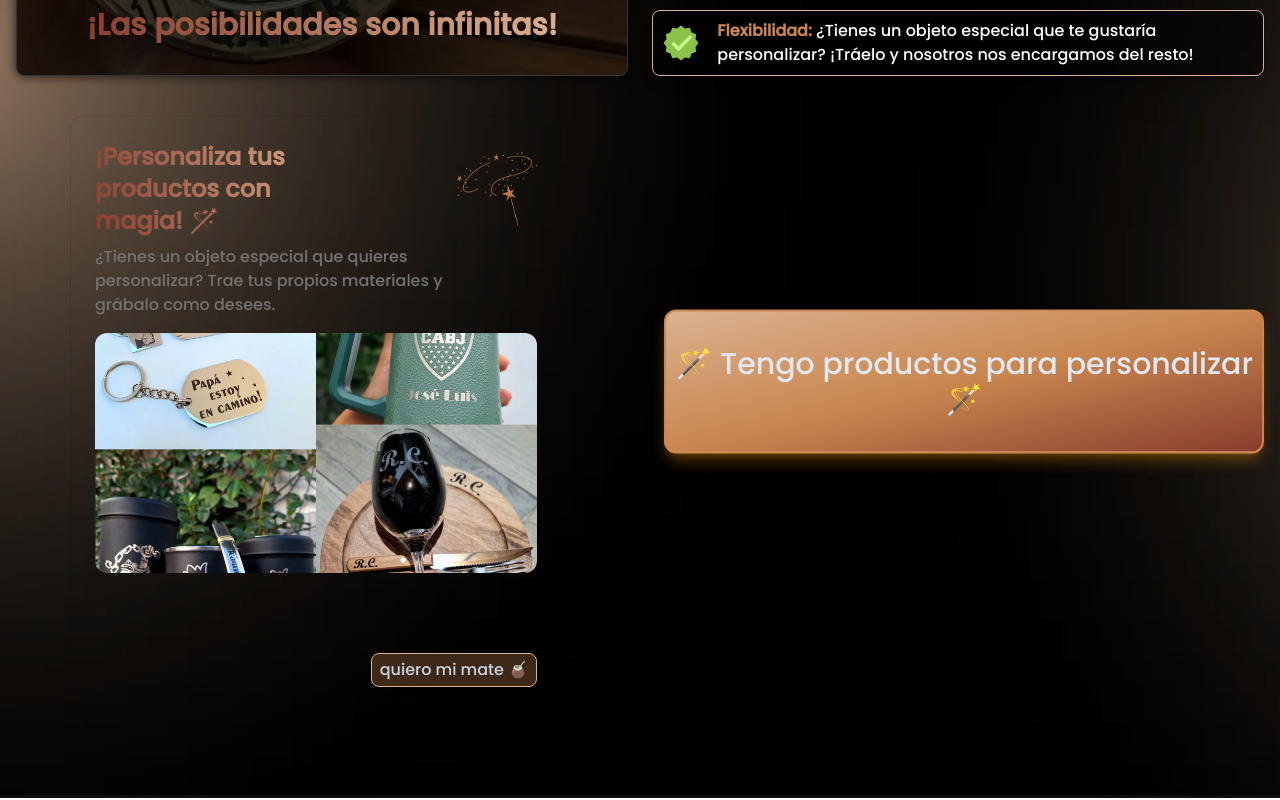
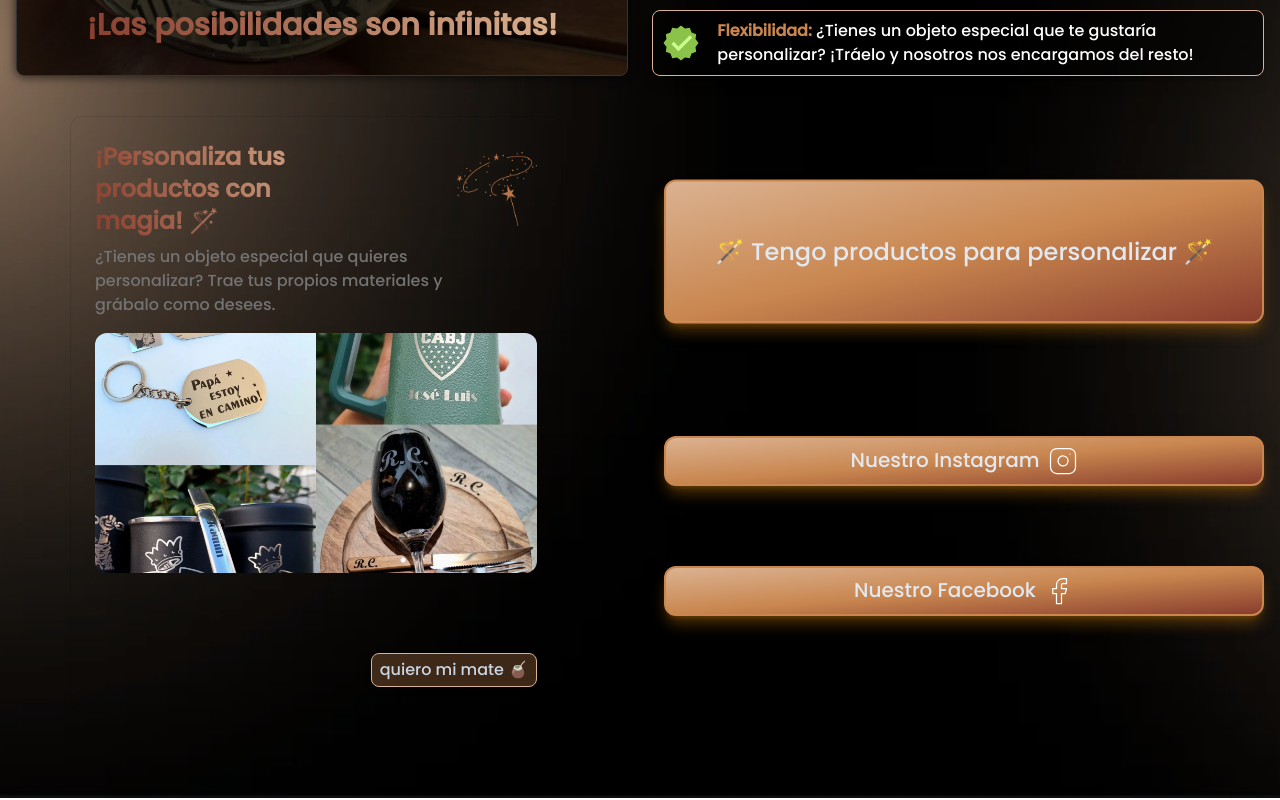
Before and after one commit to BrianGelvez/grabados-la-familia, a Next.js app: page / in a window 1280 px wide. Shown: the part 5282-6082 px from the top of the page. Built offline with nearby package versions, Linux system fonts and the light colour scheme; what tailwind-hamburgers would draw is missing.

Commit message:
seccion characteristics terminado

```diff
--- a/src/sections/characteristics/index.tsx
+++ b/src/sections/characteristics/index.tsx
@@ -2,6 +2,7 @@ import Image from "next/image";
 import { FcApproval } from "react-icons/fc";
 import { characteristicsData } from "./data.characteristics";
 import { ThreeDCard } from "@/components/card3d/threeDCard";
+import { Facebook, Instagram } from "lucide-react";
 
 export default function Characteristics() {
   return (
@@ -86,7 +87,7 @@ export default function Characteristics() {
             </div>
             <div className="w-full flex flex-col justify-evenly lg:w-[50%] lg:py-14">
               <div
-                className="text-center lg:h-36 lg:text-3xl lg:flex justify-center items-center w-full font-extralight text-slate-200 border-2 bg-brown-secundary bg-gradient-to-tl via-brown-primary from-brown-try
+                className="text-center lg:h-36 lg:text-2xl lg:flex justify-center items-center w-full font-extralight text-slate-200 border-2 bg-brown-secundary bg-gradient-to-tl via-brown-primary from-brown-try
                      border-brown-primary rounded-lg lg:rounded-xl p-1 lg:p-2 shadow-lg shadow-yellow-700/50 animate-bounce cursor-pointer"
               >
                 <a href="/services" className="">
@@ -94,20 +95,21 @@ export default function Characteristics() {
                 </a>
               </div>
 
-              {/* <a
+              <a
                 href="/services"
-                className="text-center lg:text-xl w-full font-extralight text-slate-200 border-2 bg-brown-secundary bg-gradient-to-tl via-brown-primary from-brown-try
+                className="hidden lg:flex gap-2 justify-center text-center lg:text-xl w-full font-extralight text-slate-200 border-2 bg-brown-secundary bg-gradient-to-tl via-brown-primary from-brown-try
                      border-brown-primary rounded-lg lg:rounded-xl p-1 lg:p-2 shadow-lg shadow-yellow-700/50"
               >
-                Testimonios 💬
+                Nuestro Instagram{" "}
+                <Instagram size={30} color="#ffffff" strokeWidth={1} />
               </a>
               <a
                 href="/services"
-                className="text-center lg:text-xl w-full font-extralight text-slate-200 border-2 bg-brown-secundary bg-gradient-to-tl via-brown-primary from-brown-try
+                className="hidden lg:flex gap-2 text-center justify-center lg:text-xl w-full font-extralight text-slate-200 border-2 bg-brown-secundary bg-gradient-to-tl via-brown-primary from-brown-try
                      border-brown-primary rounded-lg lg:rounded-xl p-1 lg:p-2 shadow-lg shadow-yellow-700/50"
               >
-                Testimonios 💬
-              </a> */}
+                Nuestro Facebook <Facebook size={30} color="#ffffff" strokeWidth={1} />
+              </a>
             </div>
           </div>
         </div>
```
Also changed, not shown: public/personalizados.webp.
